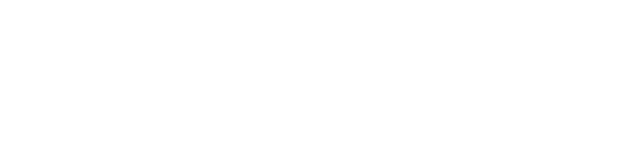
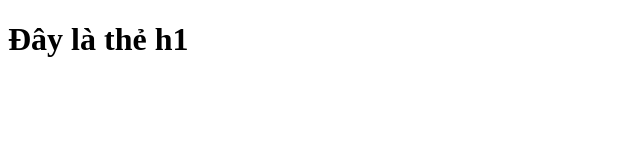
Before and after one commit to daoduyhoang/demo-project, a plain HTML site: page index.html in a window 1280 px wide. Shown: the whole page, without its empty margins (0-640 px from the left). Drawn offline with Linux system fonts and the light colour scheme.

Commit message:
update the h1

```diff
--- a/index.html
+++ b/index.html
@@ -9,7 +9,7 @@
 </head>
 
 <body>
-
+    <h1>Đây là thẻ h1</h1>
 </body>
 
 </html>
```
